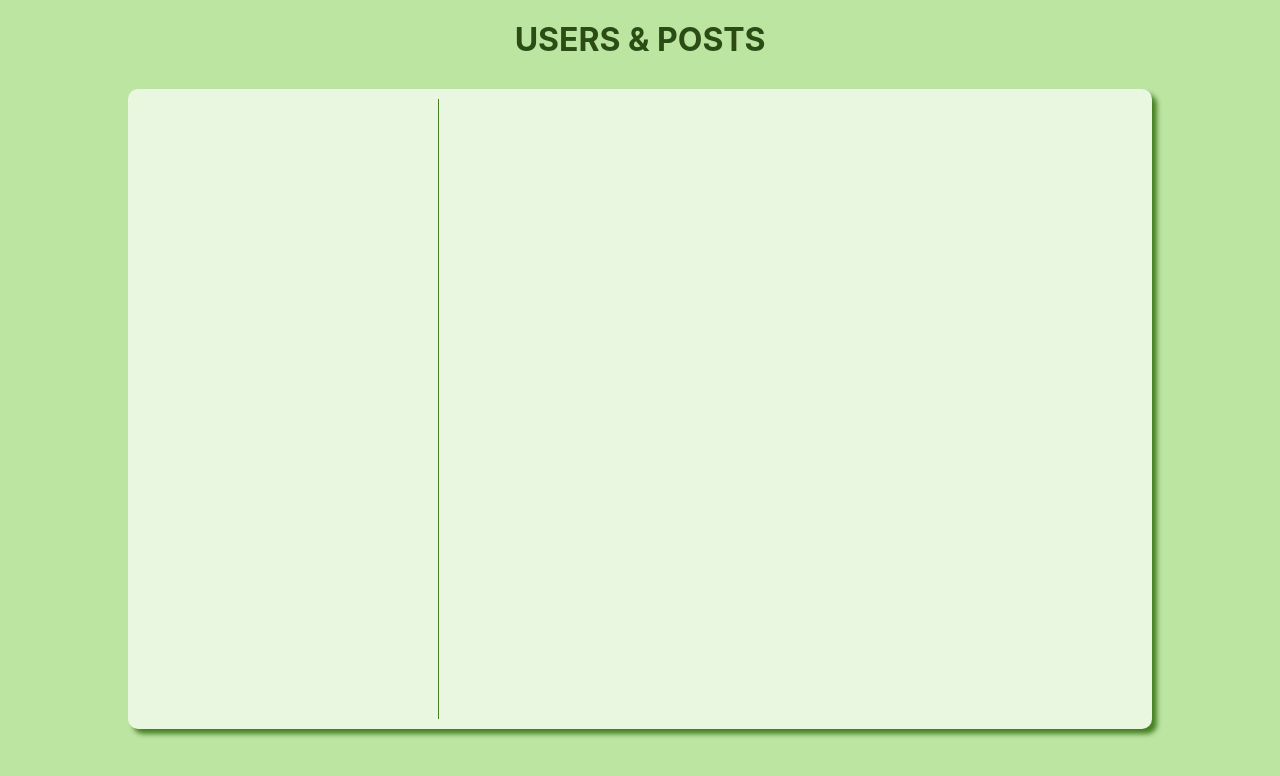
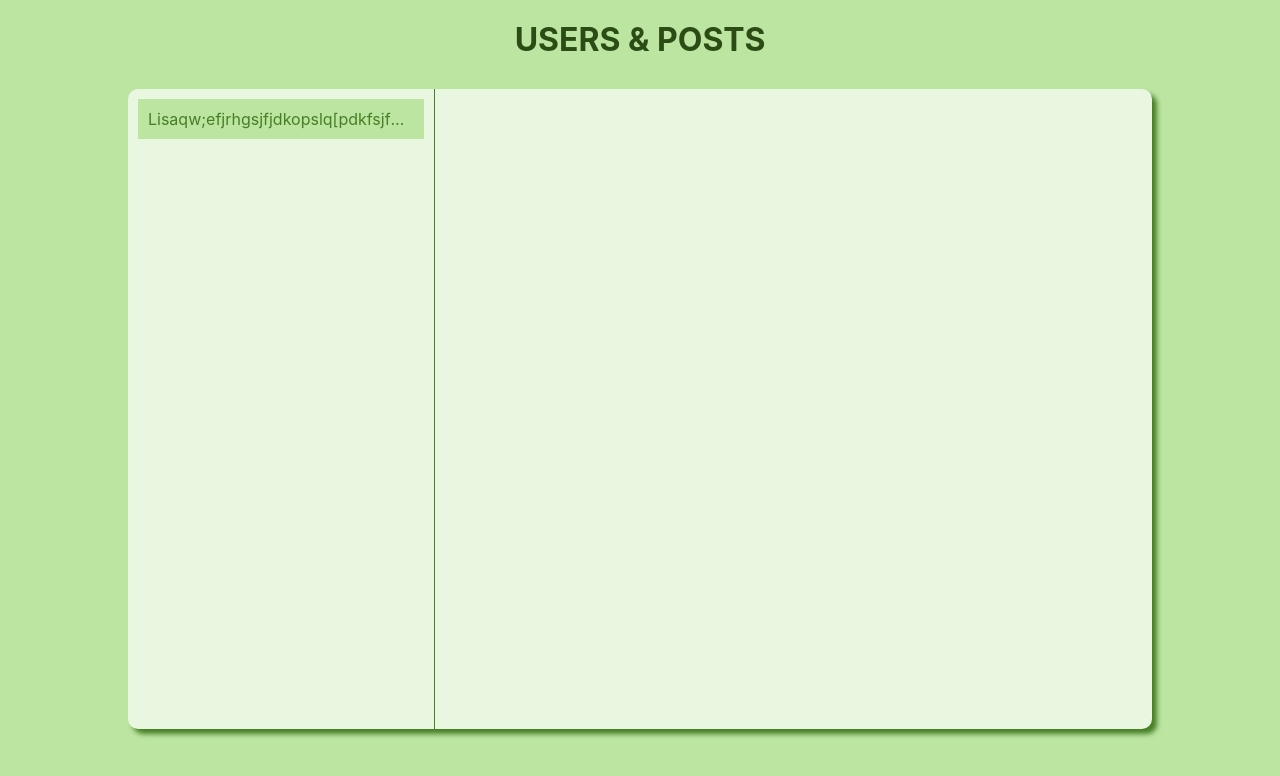
Before and after one commit to ElisabethFox/palax-react-test-crud, a React (Create React App) app: page / in a window 1280 px wide. Shown: the top 776 px of the page. Built offline with nearby package versions, Linux system fonts and the light colour scheme.

Commit message:
add redux store

```diff
--- a/package.json
+++ b/package.json
@@ -10,6 +10,8 @@
     "axios": "^1.4.0",
     "react": "^18.2.0",
     "react-dom": "^18.2.0",
+    "react-icons": "^4.10.1",
+    "react-redux": "^8.1.2",
     "react-scripts": "5.0.1",
     "redux": "^4.2.1",
     "web-vitals": "^2.1.4"
--- a/src/components/AppCard.jsx
+++ b/src/components/AppCard.jsx
@@ -1,7 +1,12 @@
+import User from "./User";
+
 const AppCard = () => {
     return (
         <div className="card">
             <div className="users__container">
+                <ul className="users__list">
+                <User />
+                </ul>
             </div>
 
             <div className="post__container">
--- /dev/null
+++ b/src/components/User.jsx
@@ -0,0 +1,9 @@
+const User = () => {
+    return (
+        <li className="user">
+            Lisaqw;efjrhgsjfjdkopslq[pdkfsjfbdokdpsla]
+        </li>
+    );
+}
+
+export default User;
--- a/src/index.css
+++ b/src/index.css
@@ -44,7 +44,6 @@ code {
   height: 80vh;
 
   margin: 10px;
-  padding: 10px;
 
   background-color: var(--light-green);
   border-radius: 10px;
@@ -53,9 +52,26 @@ code {
 
 .users__container{
   width: 30%;
+  padding: 10px;
+
   border-right: 1px groove var(--dark-green);
 }
 
 .posts__container{
   width: 70%;
 }
+
+.user {
+  display: block;
+
+  width: 100%;
+
+  margin: 0 auto;
+  padding: 10px;
+
+  background-color: var(--middle-green);
+
+  white-space: nowrap;
+  overflow-x: hidden;
+  text-overflow: ellipsis;
+}
--- a/src/index.js
+++ b/src/index.js
@@ -1,11 +1,6 @@
-import React from 'react';
 import ReactDOM from 'react-dom/client';
 import './index.css';
-import App from './components/App';
+import init from './init';
 
 const root = ReactDOM.createRoot(document.getElementById('root'));
-root.render(
-  <React.StrictMode>
-    <App />
-  </React.StrictMode>
-);
+root.render(init());
--- /dev/null
+++ b/src/init.js
@@ -0,0 +1,13 @@
+import { Provider } from 'react-redux';
+import App from './components/App';
+import store from './slices';
+
+const init = () => {
+    return (
+        <Provider store={store}>
+            <App></App>
+        </Provider>
+    )
+};
+
+export default init;
--- /dev/null
+++ b/src/slices/index.js
@@ -0,0 +1,8 @@
+import { configureStore } from '@reduxjs/toolkit';
+import usersReducer from './usersSlice';
+
+export default configureStore({
+  reducer: {
+    users: usersReducer,
+  },
+});
--- /dev/null
+++ b/src/slices/usersSlice.js
@@ -0,0 +1,32 @@
+import { createEntityAdapter, createSlice } from '@reduxjs/toolkit';
+
+const usersAdapter = createEntityAdapter();
+const defaultUserId = 1;
+const initialState = usersAdapter.getInitialState({
+  currentUserId: defaultUserId,
+});
+
+const usersSlice = createSlice({
+  name: 'users',
+  initialState,
+  reducers: {
+    setCurrentUser: (state, { payload }) => {
+      state.currentUserId = payload;
+    },
+    removeUser: (state, { payload }) => {
+      if (state.currentUserId === payload) {
+        state.currentUserId = defaultUserId;
+      }
+      usersAdapter.removeOne(state, payload);
+    },
+    renameUser: usersAdapter.updateOne,
+  },
+});
+
+export const {
+  setCurrentUser,
+  removeUser,
+  renameUser,
+} = usersSlice.actions;
+export { usersAdapter };
+export default usersSlice.reducer;
```
Also changed, not shown: 1 other file (tests, documents, lock files or other folders).
